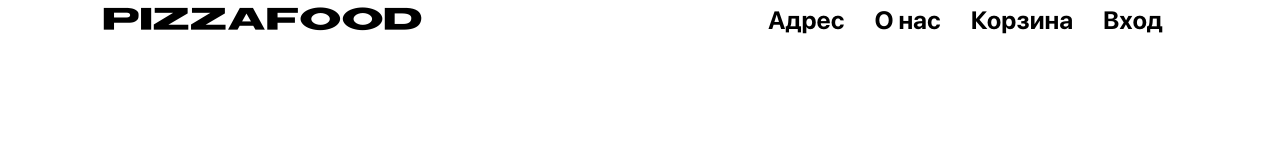
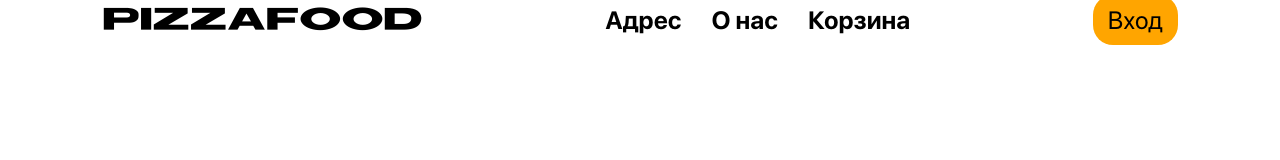
Before and after one commit to D1maKryt/Project, a plain HTML site: page HelloApp/index.html in a window 1280 px wide. Drawn offline with Linux system fonts and the light colour scheme.

Commit message:
Изменена кнопка Вход и мелкие изменения

```diff
--- a/HelloApp/index.html
+++ b/HelloApp/index.html
@@ -22,9 +22,9 @@
                 </li>
                 <li><a href="#">О нас</a></li>
                 <li><a href="#">Корзина</a></li>
-                <li><a href="#">Вход</a></li>
             </ul>
         </nav>
+        <p class="login"><a href="#">Вход</a></p>
 
     </header>
 
--- a/HelloApp/styles/style.css
+++ b/HelloApp/styles/style.css
@@ -28,8 +28,8 @@ header {
     justify-content: space-between;
     align-items: center;
     padding: 0 8%;
-    -webkit-backdrop-filter: blur(50px);
-    backdrop-filter: blur(50px);
+    -webkit-backdrop-filter: blur(10px);
+    backdrop-filter: blur(10px);
     background-color: rgba(0, 0, 0, 0);
     width: 100%;
     height: 5%;
@@ -92,3 +92,14 @@ nav ul li ul li a {
     padding: 10px;
     font-size: 20px;
 }
+
+.login a {
+    background-color: orange;
+    padding-left: 15px;
+    padding-right: 15px;
+    padding-top: 10px;
+    padding-bottom: 10px;
+    font-size: 25px;
+    color: black;
+    border-radius: 20px;
+}
```
